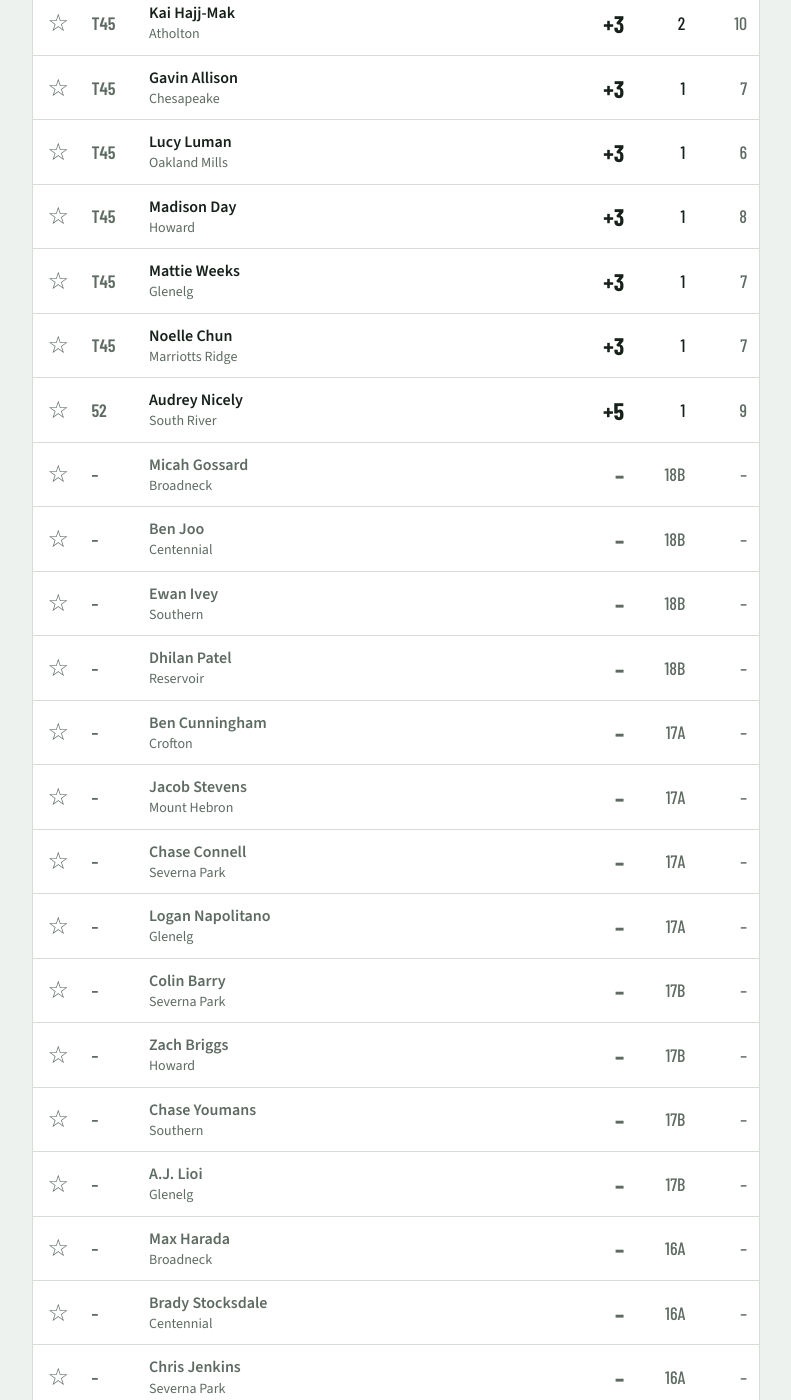
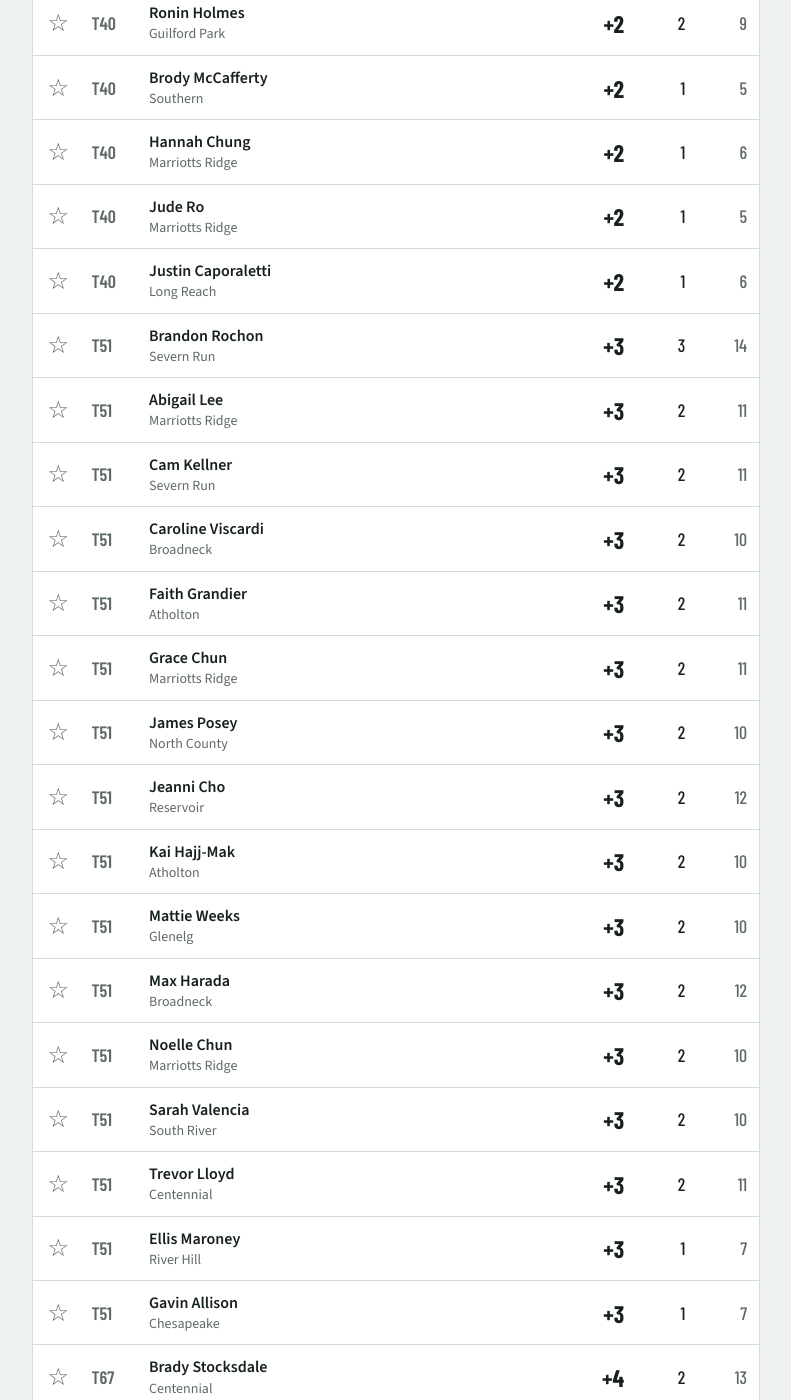
Before and after one commit to pjb3/aacps-golf, a Jekyll site: the page built from _events/2026-10-12-district-championship.md, in a window 1280 px wide and 1400 px high, scrolled down 3186 px. Shown: the whole window, without its empty margins (244-1035 px from the left). Built offline with Jekyll 4.4.1, drawn with Linux system fonts in a browser that asks for light colours; some of the changed text lies outside the part shown.

Commit message:
Update scores and events

```diff
--- a/_data/scores/2026-10-12-district-championship.json
+++ b/_data/scores/2026-10-12-district-championship.json
@@ -1,12 +1,13 @@
 {
-  "updated": "2026-10-12T09:08:05-04:00",
+  "updated": "2026-10-12T09:24:52-04:00",
   "players": [
     {
       "name": "Davis Balderson",
       "school": "Severna Park",
       "group": "1A",
       "scores": {
-        "1": 3
+        "1": 3,
+        "2": 4
       },
       "gender": "M",
       "team": true
@@ -16,7 +17,8 @@
       "school": "Reservoir",
       "group": "1A",
       "scores": {
-        "1": 6
+        "1": 6,
+        "2": 5
       },
       "gender": "M",
       "team": true
@@ -26,7 +28,8 @@
       "school": "Broadneck",
       "group": "1A",
       "scores": {
-        "1": 3
+        "1": 3,
+        "2": 4
       },
       "gender": "M",
       "team": true
@@ -36,7 +39,8 @@
       "school": "River Hill",
       "group": "1A",
       "scores": {
-        "1": 5
+        "1": 5,
+        "2": 4
       },
       "gender": "M",
       "team": true
@@ -129,7 +133,10 @@
       "name": "Micah Gossard",
       "school": "Broadneck",
       "group": "18B",
-      "scores": {},
+      "scores": {
+        "1": 4,
+        "18": 5
+      },
       "gender": "M",
       "team": true
     },
@@ -137,7 +144,10 @@
       "name": "Ben Joo",
       "school": "Centennial",
       "group": "18B",
-      "scores": {},
+      "scores": {
+        "1": 4,
+        "18": 5
+      },
       "gender": "M",
       "team": true
     },
@@ -145,7 +155,10 @@
       "name": "Ewan Ivey",
       "school": "Southern",
       "group": "18B",
-      "scores": {},
+      "scores": {
+        "1": 4,
+        "18": 4
+      },
       "gender": "M",
       "team": true
     },
@@ -153,7 +166,10 @@
       "name": "Dhilan Patel",
       "school": "Reservoir",
       "group": "18B",
-      "scores": {},
+      "scores": {
+        "1": 3,
+        "18": 4
+      },
       "gender": "M",
       "team": true
     },
@@ -193,7 +209,9 @@
       "name": "Colin Barry",
       "school": "Severna Park",
       "group": "17B",
-      "scores": {},
+      "scores": {
+        "17": 4
+      },
       "gender": "M",
       "team": true
     },
@@ -201,7 +219,9 @@
       "name": "Zach Briggs",
       "school": "Howard",
       "group": "17B",
-      "scores": {},
+      "scores": {
+        "17": 5
+      },
       "gender": "M",
       "team": true
     },
@@ -209,7 +229,9 @@
       "name": "Chase Youmans",
       "school": "Southern",
       "group": "17B",
-      "scores": {},
+      "scores": {
+        "17": 6
+      },
       "gender": "M",
       "team": true
     },
@@ -217,7 +239,9 @@
       "name": "A.J. Lioi",
       "school": "Glenelg",
       "group": "17B",
-      "scores": {},
+      "scores": {
+        "17": 6
+      },
       "gender": "M",
       "team": true
     },
@@ -225,7 +249,10 @@
       "name": "Max Harada",
       "school": "Broadneck",
       "group": "16A",
-      "scores": {},
+      "scores": {
+        "16": 6,
+        "17": 6
+      },
       "gender": "M",
       "team": true
     },
@@ -233,7 +260,10 @@
       "name": "Brady Stocksdale",
       "school": "Centennial",
       "group": "16A",
-      "scores": {},
+      "scores": {
+        "16": 5,
+        "17": 8
+      },
       "gender": "M",
       "team": true
     },
@@ -241,7 +271,10 @@
       "name": "Chris Jenkins",
       "school": "Severna Park",
       "group": "16A",
-      "scores": {},
+      "scores": {
+        "16": 6,
+        "17": 5
+      },
       "gender": "M",
       "team": true
     },
@@ -249,7 +282,10 @@
       "name": "Greyson Punsalon",
       "school": "Long Reach",
       "group": "16A",
-      "scores": {},
+      "scores": {
+        "16": 4,
+        "17": 5
+      },
       "gender": "M",
       "team": false
     },
@@ -290,7 +326,8 @@
       "school": "Chesapeake",
       "group": "15A",
       "scores": {
-        "15": 4
+        "15": 4,
+        "16": 5
       },
       "gender": "M",
       "team": true
@@ -300,7 +337,8 @@
       "school": "Long Reach",
       "group": "15A",
       "scores": {
-        "15": 5
+        "15": 5,
+        "16": 7
       },
       "gender": "M",
       "team": false
@@ -310,7 +348,8 @@
       "school": "Southern",
       "group": "15A",
       "scores": {
-        "15": 6
+        "15": 6,
+        "16": 4
       },
       "gender": "M",
       "team": true
@@ -329,7 +368,9 @@
       "name": "Luca Vendemia",
       "school": "Southern",
       "group": "15B",
-      "scores": {},
+      "scores": {
+        "15": 4
+      },
       "gender": "M",
       "team": true
     },
@@ -337,7 +378,9 @@
       "name": "Justin Caporaletti",
       "school": "Long Reach",
       "group": "15B",
-      "scores": {},
+      "scores": {
+        "15": 6
+      },
       "gender": "M",
       "team": false
     },
@@ -345,7 +388,9 @@
       "name": "KJ Flanagan",
       "school": "Severna Park",
       "group": "15B",
-      "scores": {},
+      "scores": {
+        "15": 4
+      },
       "gender": "M",
       "team": true
     },
@@ -353,7 +398,9 @@
       "name": "Grant Noggle",
       "school": "Mount Hebron",
       "group": "15B",
-      "scores": {},
+      "scores": {
+        "15": 4
+      },
       "gender": "M",
       "team": true
     },
@@ -506,7 +553,8 @@
       "school": "River Hill",
       "group": "10A",
       "scores": {
-        "10": 4
+        "10": 4,
+        "11": 3
       },
       "gender": "F",
       "team": true
@@ -516,7 +564,8 @@
       "school": "Broadneck",
       "group": "10A",
       "scores": {
-        "10": 5
+        "10": 5,
+        "11": 5
       },
       "gender": "F",
       "team": true
@@ -526,7 +575,8 @@
       "school": "Glenelg",
       "group": "10A",
       "scores": {
-        "10": 7
+        "10": 7,
+        "11": 3
       },
       "gender": "F",
       "team": true
@@ -536,7 +586,8 @@
       "school": "South River",
       "group": "10A",
       "scores": {
-        "10": 6
+        "10": 6,
+        "11": 4
       },
       "gender": "F",
       "team": true
@@ -546,7 +597,8 @@
       "school": "River Hill",
       "group": "10B",
       "scores": {
-        "10": 4
+        "10": 4,
+        "11": 3
       },
       "gender": "F",
       "team": true
@@ -556,7 +608,8 @@
       "school": "Centennial",
       "group": "10B",
       "scores": {
-        "10": 5
+        "10": 5,
+        "11": 3
       },
       "gender": "F",
       "team": true
@@ -566,7 +619,8 @@
       "school": "Marriotts Ridge",
       "group": "10B",
       "scores": {
-        "10": 7
+        "10": 7,
+        "11": 3
       },
       "gender": "F",
       "team": true
@@ -576,7 +630,8 @@
       "school": "South River",
       "group": "10B",
       "scores": {
-        "10": 9
+        "10": 9,
+        "11": 9
       },
       "gender": "F",
       "team": true
@@ -586,7 +641,8 @@
       "school": "River Hill",
       "group": "9A",
       "scores": {
-        "9": 6
+        "9": 6,
+        "10": 5
       },
       "gender": "F",
       "team": true
@@ -596,7 +652,8 @@
       "school": "Marriotts Ridge",
       "group": "9A",
       "scores": {
-        "9": 7
+        "9": 7,
+        "10": 6
       },
       "gender": "F",
       "team": true
@@ -606,7 +663,8 @@
       "school": "Reservoir",
       "group": "9A",
       "scores": {
-        "9": 7
+        "9": 7,
+        "10": 5
       },
       "gender": "F",
       "team": true
@@ -616,7 +674,8 @@
       "school": "Howard",
       "group": "9A",
       "scores": {
-        "9": 8
+        "9": 8,
+        "10": 7
       },
       "gender": "F",
       "team": false
@@ -625,7 +684,9 @@
       "name": "Ellis Maroney",
       "school": "River Hill",
       "group": "9B",
-      "scores": {},
+      "scores": {
+        "1": 7
+      },
       "gender": "F",
       "team": true
     },
@@ -633,7 +694,9 @@
       "name": "Hannah Chung",
       "school": "Marriotts Ridge",
       "group": "9B",
-      "scores": {},
+      "scores": {
+        "1": 6
+      },
       "gender": "F",
       "team": true
     },
@@ -641,7 +704,9 @@
       "name": "Ava Shay",
       "school": "Arundel",
       "group": "9B",
-      "scores": {},
+      "scores": {
+        "1": 9
+      },
       "gender": "F",
       "team": false
     },
@@ -649,7 +714,9 @@
       "name": "Noelle Lee",
       "school": "Howard",
       "group": "9B",
-      "scores": {},
+      "scores": {
+        "1": 10
+      },
       "gender": "F",
       "team": false
     },
@@ -658,7 +725,8 @@
       "school": "Marriotts Ridge",
       "group": "8A",
       "scores": {
-        "8": 4
+        "8": 4,
+        "9": 7
       },
       "gender": "F",
       "team": false
@@ -668,7 +736,8 @@
       "school": "Atholton",
       "group": "8A",
       "scores": {
-        "8": 3
+        "8": 3,
+        "9": 8
       },
       "gender": "F",
       "team": true
@@ -678,7 +747,8 @@
       "school": "Marriotts Ridge",
       "group": "8A",
       "scores": {
-        "8": 5
+        "8": 5,
+        "9": 6
       },
       "gender": "F",
       "team": false
@@ -688,7 +758,8 @@
       "school": "Oakland Mills",
       "group": "8A",
       "scores": {
-        "8": 6
+        "8": 6,
+        "9": 13
       },
       "gender": "F",
       "team": false
@@ -698,7 +769,8 @@
       "school": "South River",
       "group": "7A",
       "scores": {
-        "7": 4
+        "7": 4,
+        "8": 4
       },
       "gender": "M",
       "team": true
@@ -708,7 +780,8 @@
       "school": "Atholton",
       "group": "7A",
       "scores": {
-        "7": 4
+        "7": 4,
+        "8": 3
       },
       "gender": "M",
       "team": true
@@ -718,7 +791,8 @@
       "school": "Crofton",
       "group": "7A",
       "scores": {
-        "7": 3
+        "7": 3,
+        "8": 4
       },
       "gender": "M",
       "team": true
@@ -728,7 +802,8 @@
       "school": "Guilford Park",
       "group": "7A",
       "scores": {
-        "7": 5
+        "7": 5,
+        "8": 4
       },
       "gender": "M",
       "team": true
@@ -782,7 +857,9 @@
       "school": "Severn Run",
       "group": "6A",
       "scores": {
-        "6": 6
+        "6": 6,
+        "7": 4,
+        "8": 4
       },
       "gender": "M",
       "team": false
@@ -792,7 +869,9 @@
       "school": "Atholton",
       "group": "6A",
       "scores": {
-        "6": 5
+        "6": 5,
+        "7": 7,
+        "8": 5
       },
       "gender": "M",
       "team": true
@@ -802,7 +881,9 @@
       "school": "Arundel",
       "group": "6A",
       "scores": {
-        "6": 6
+        "6": 6,
+        "7": 8,
+        "8": 4
       },
       "gender": "M",
       "team": false
@@ -812,7 +893,8 @@
       "school": "Guilford Park",
       "group": "6A",
       "scores": {
-        "6": 5
+        "6": 5,
+        "7": 5
       },
       "gender": "M",
       "team": true
@@ -821,7 +903,10 @@
       "name": "Cam Kellner",
       "school": "Severn Run",
       "group": "6B",
-      "scores": {},
+      "scores": {
+        "6": 5,
+        "7": 6
+      },
       "gender": "M",
       "team": false
     },
@@ -829,7 +914,10 @@
       "name": "Evan Weinberg",
       "school": "Howard",
       "group": "6B",
-      "scores": {},
+      "scores": {
+        "6": 4,
+        "7": 5
+      },
       "gender": "M",
       "team": true
     },
@@ -837,7 +925,10 @@
       "name": "Alex Harkness",
       "school": "Guilford Park",
       "group": "6B",
-      "scores": {},
+      "scores": {
+        "6": 5,
+        "7": 8
+      },
       "gender": "M",
       "team": true
     },
@@ -845,7 +936,10 @@
       "name": "Trevor Lloyd",
       "school": "Centennial",
       "group": "6B",
-      "scores": {},
+      "scores": {
+        "6": 5,
+        "7": 6
+      },
       "gender": "M",
       "team": true
     },
@@ -853,7 +947,10 @@
       "name": "Collin Stryker",
       "school": "Hammond",
       "group": "5A",
-      "scores": {},
+      "scores": {
+        "5": 5,
+        "6": 6
+      },
       "gender": "M",
       "team": false
     },
@@ -861,7 +958,10 @@
       "name": "Owen Landers",
       "school": "Atholton",
       "group": "5A",
-      "scores": {},
+      "scores": {
+        "5": 6,
+        "6": 7
+      },
       "gender": "M",
       "team": true
     },
@@ -869,7 +969,10 @@
       "name": "Rovani Clark",
       "school": "Reservoir",
       "group": "5A",
-      "scores": {},
+      "scores": {
+        "5": 3,
+        "6": 5
+      },
       "gender": "M",
       "team": true
     }
```
